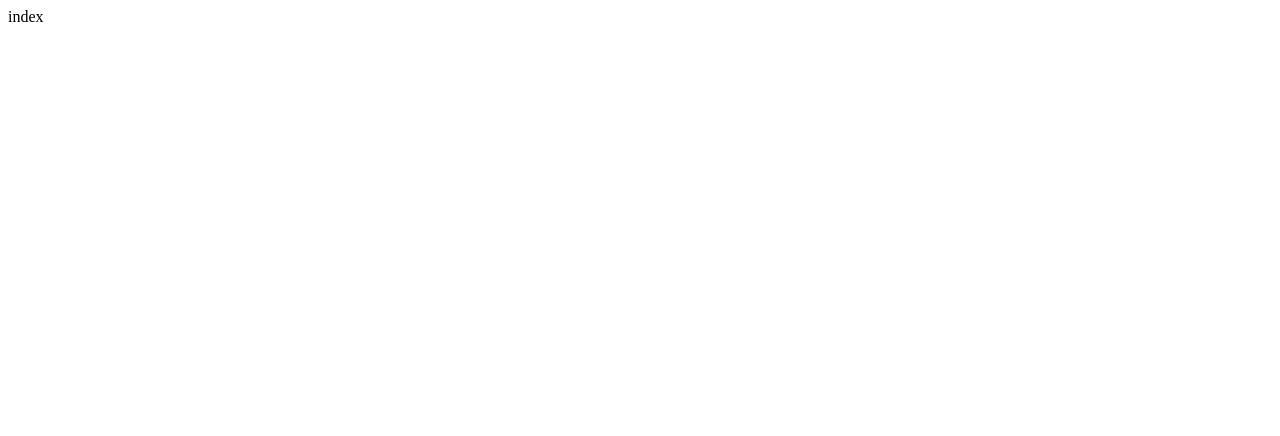
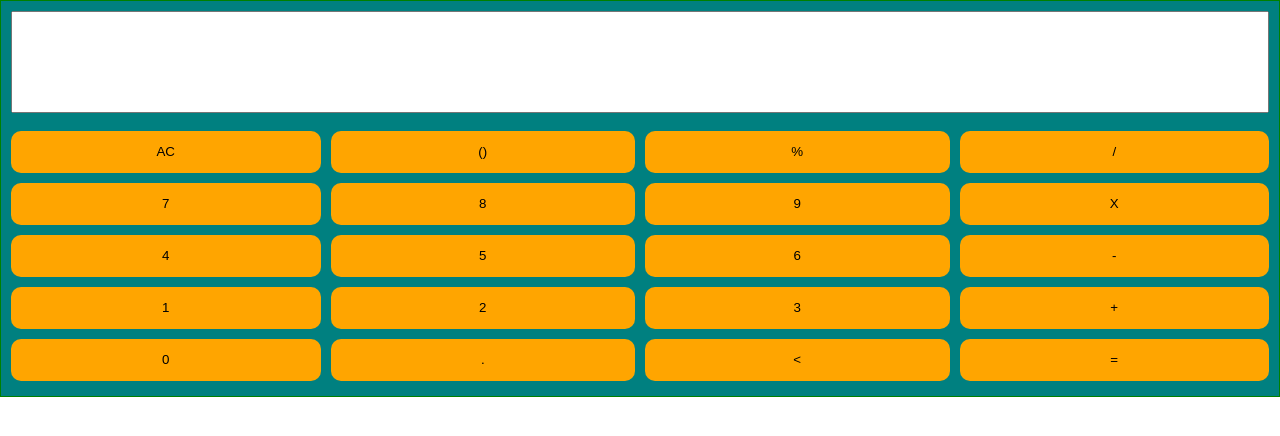
Before and after one commit to shazadishaque/CalculatorPWA, a plain HTML site: page index.html in a window 1280 px wide. Drawn offline with Linux system fonts and the light colour scheme.

Commit message:
Added html and basic styling

```diff
--- a/index.html
+++ b/index.html
@@ -3,8 +3,37 @@
 <head>
     <meta charset="utf-8" />
     <title></title>
+    <meta http-equiv="PRAGMA" content="NO-CACHE" />
+    <meta http-equiv="EXPIRES" content="0" />
+    <meta http-equiv="CACHE-CONTROL" content="NO-CACHE" />
+    <script src="wwwroot/js/main.js" type="text/javascript"></script>
+    <link href="wwwroot/css/main.css" rel="stylesheet" type="text/css" />
 </head>
 <body>
-    index
+    <main class="calculator__container">
+        <input class="calculator__display" type="text" />
+        <div class="calculator__buttons">
+            <input class="calculator__button buttons__clear" type="button" value="AC" />
+            <input class="calculator__button buttons__brackets" type="button" value="()" />
+            <input class="calculator__button buttons__percent" type="button" value="%" />
+            <input class="calculator__button buttons__divide" type="button" value="/" />
+            <input class="calculator__button buttons__7" type="button" value="7" />
+            <input class="calculator__button buttons__8" type="button" value="8" />
+            <input class="calculator__button buttons__9" type="button" value="9" />
+            <input class="calculator__button buttons__multiple" type="button" value="X" />
+            <input class="calculator__button buttons__4" type="button" value="4" />
+            <input class="calculator__button buttons__5" type="button" value="5" />
+            <input class="calculator__button buttons__6" type="button" value="6" />
+            <input class="calculator__button buttons__subtract" type="button" value="-" />
+            <input class="calculator__button buttons__1" type="button" value="1" />
+            <input class="calculator__button buttons__2" type="button" value="2" />
+            <input class="calculator__button buttons__3" type="button" value="3" />
+            <input class="calculator__button buttons__add" type="button" value="+" />
+            <input class="calculator__button buttons__zero" type="button" value="0" />
+            <input class="calculator__button buttons__decimal" type="button" value="." />
+            <input class="calculator__button buttons__backspace" type="button" value="<" />
+            <input class="calculator__button buttons__equal" type="button" value="=" />
+        </div>
+    </main>
 </body>
 </html>
--- a/wwwroot/css/main.css
+++ b/wwwroot/css/main.css
@@ -1,2 +1,45 @@
-body {
+body
+{
+    margin: 0px;
 }
+
+.calculator__container
+{
+    border: solid 1px green;
+    padding: 10px;
+    background-color: teal;
+}
+
+.calculator__display
+{
+    box-sizing: border-box;
+    font-size: 3em;
+    line-height: 2em;
+    margin-bottom: 1%;
+    width: 100%;
+    text-align: right;
+}
+
+.calculator__buttons {
+    display: grid;
+    grid-template-columns: 1fr 1fr 1fr 1fr;
+}
+
+.calculator__button
+{
+    margin: 5px 5px 5px 5px;
+    border: 0px;
+    line-height: 3em;
+    border-radius: 10px;
+    background-color: orange;
+}
+
+.calculator__button:nth-child(4n+1)
+{
+    margin-left: 0px;
+}
+
+.calculator__button:nth-child(4n+4)
+{
+    margin-right: 0px;
+}
```
